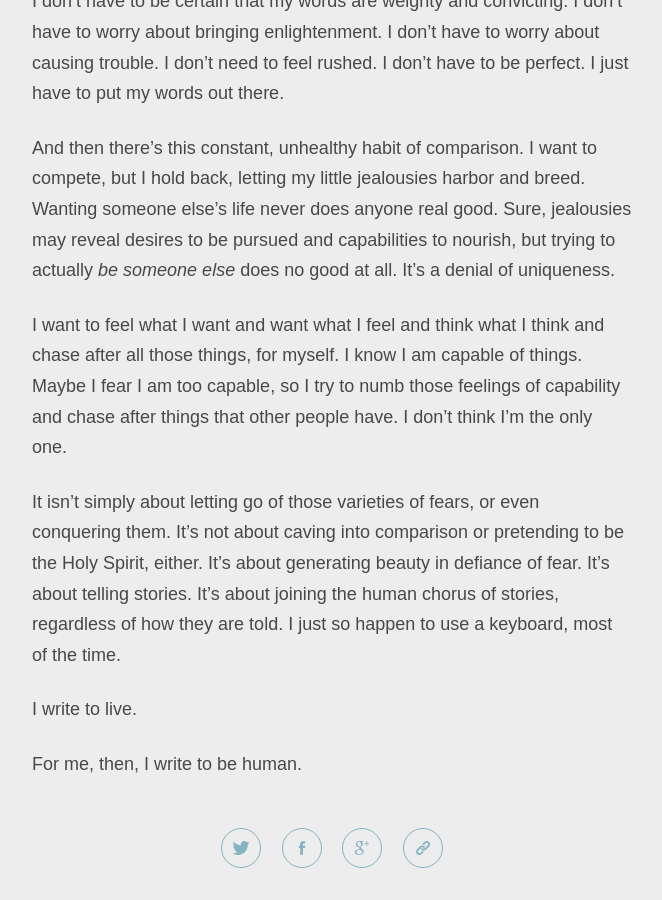
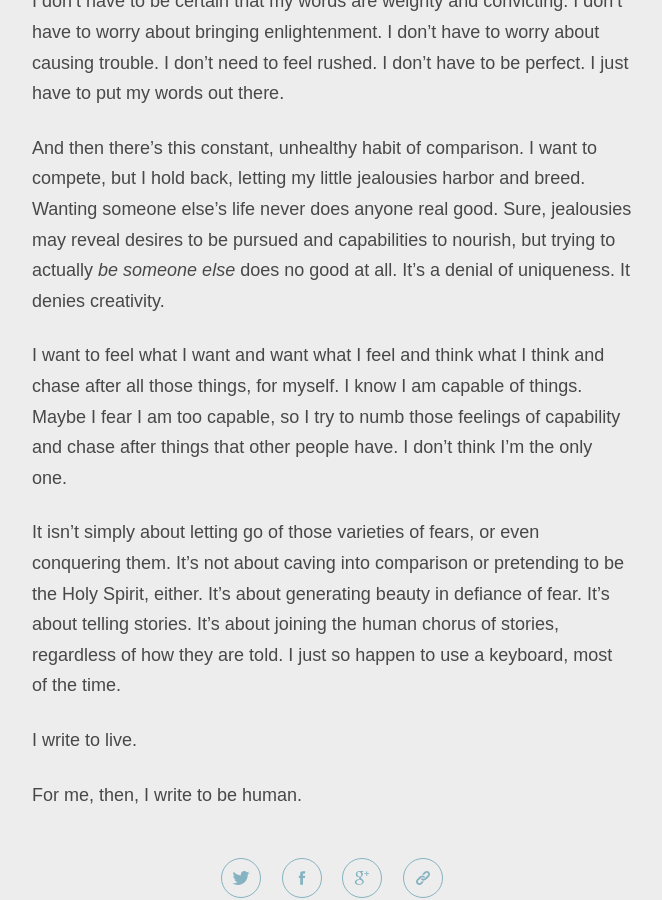
Before and after one commit to sabrinapeters/sdrp.old, a Jekyll site: the page built from _posts/2014-07-15-writing-life.md, in a window 1280 px wide and 900 px high, scrolled down 1000 px. Shown: the whole window, without its empty margins (308-970 px from the left). Built offline with Jekyll 4.4.1, drawn with Linux system fonts in a browser that asks for light colours; comment, search, counter and statistics services are not loaded.

Commit message:
made some edits to writing life

```diff
--- a/_posts/2014-07-15-writing-life.md
+++ b/_posts/2014-07-15-writing-life.md
@@ -17,7 +17,7 @@ I am not the Holy Spirit. There's only one of those.
 
 I don't have to be certain that my words are weighty and convicting. I don't have to worry about bringing enlightenment. I don't have to worry about causing trouble. I don't need to feel rushed. I don't have to be perfect. I just have to put my words out there.
 
-And then there's this constant, unhealthy habit of comparison. I want to compete, but I hold back, letting my little jealousies harbor and breed. Wanting someone else's life never does anyone real good. Sure, jealousies may reveal desires to be pursued and capabilities to nourish, but trying to actually _be someone else_ does no good at all. It's a denial of uniqueness.
+And then there's this constant, unhealthy habit of comparison. I want to compete, but I hold back, letting my little jealousies harbor and breed. Wanting someone else's life never does anyone real good. Sure, jealousies may reveal desires to be pursued and capabilities to nourish, but trying to actually _be someone else_ does no good at all. It's a denial of uniqueness. It denies creativity.
 
 I want to feel what I want and want what I feel and think what I think and chase after all those things, for myself. I know I am capable of things. Maybe I fear I am too capable, so I try to numb those feelings of capability and chase after things that other people have. I don't think I'm the only one.
 
```
